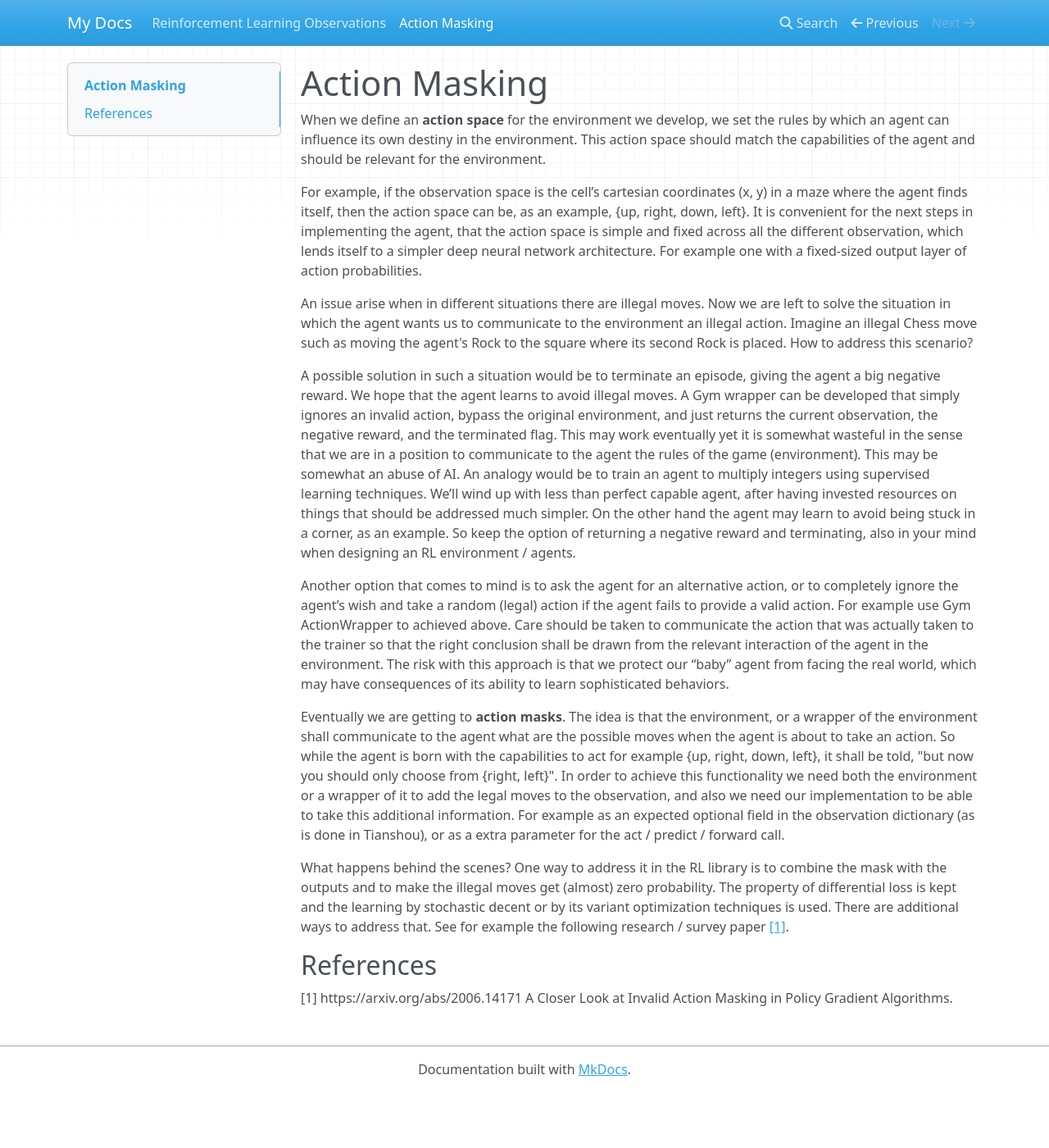
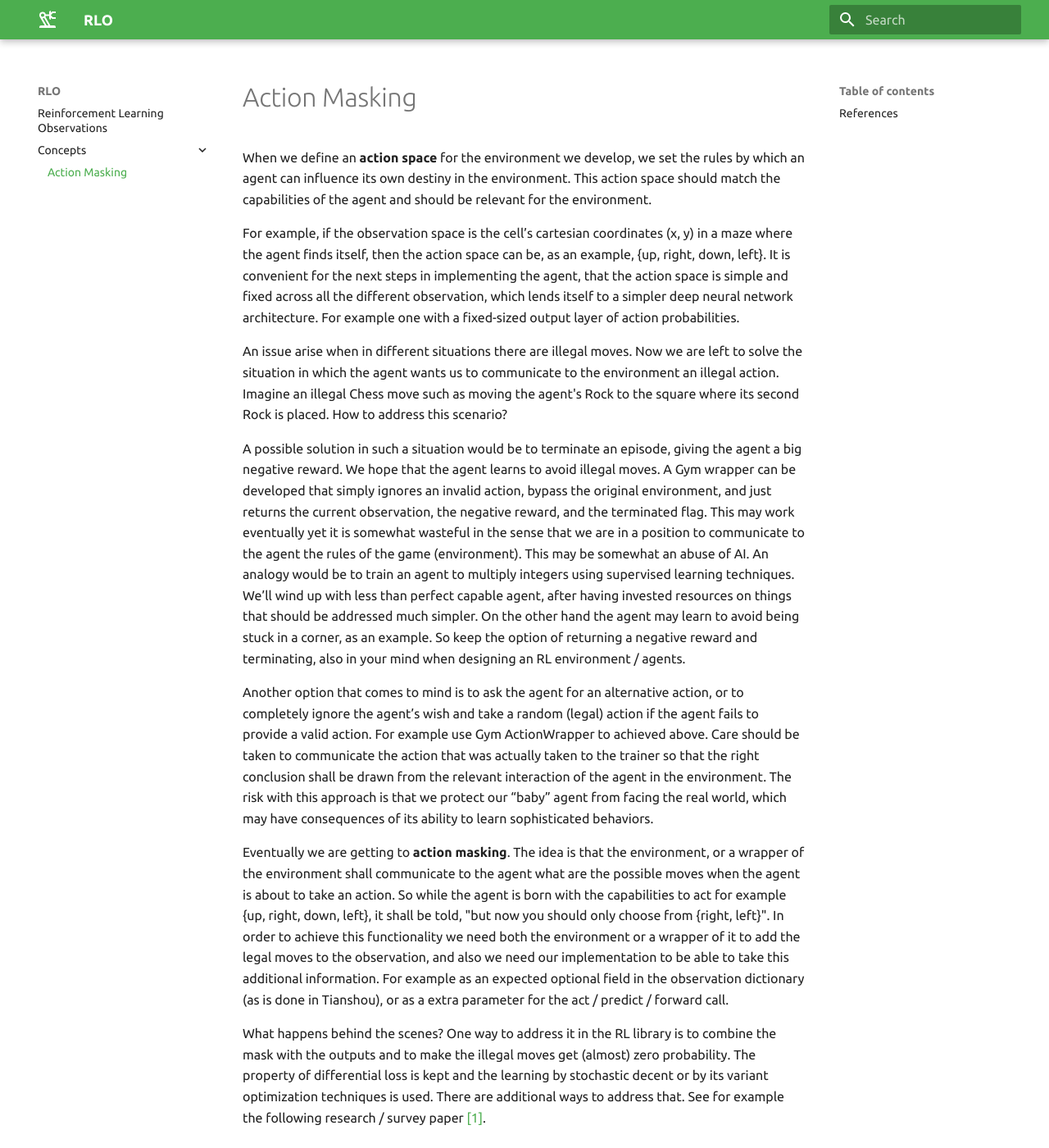
Before and after one commit to zbenmo/RLO, an MkDocs documentation site: the page built from docs/concepts/action_masking.md, in a window 1280 px wide and 1400 px high. Shown: the whole window at 82% size. Built offline with MkDocs 1.6.1 and Material for MkDocs 9.7.7, drawn with Linux system fonts in a browser that asks for light colours; nearby versions of some CDN libraries; some of the changed text lies outside the part shown.

Commit message:
added material

```diff
--- a/docs/action_masking.md
+++ b/docs/concepts/action_masking.md
@@ -12,11 +12,10 @@ This may work eventually yet it is somewhat wasteful in the sense that we are in
 
 Another option that comes to mind is to ask the agent for an alternative action, or to completely ignore the agent’s wish and take a random (legal) action if the agent fails to provide a valid action. For example use Gym ActionWrapper to achieved above. Care should be taken to communicate the action that was actually taken to the trainer so that the right conclusion shall be drawn from the relevant  interaction of the agent in the environment. The risk with this approach is that we protect our “baby” agent from facing the real world, which may have consequences of its ability to learn sophisticated behaviors.
 
-Eventually we are getting to **action masks**. The idea is that the environment, or a wrapper of the environment shall communicate to the agent what are the possible moves when the agent is about to take an action. So while the agent is born with the capabilities to act for example {up, right, down, left}, it shall be told, "but now you should only choose from {right, left}". In order to achieve this functionality we need both the environment or a wrapper of it to add the legal moves to the observation, and also we need our implementation to be able to take this additional information. For example as an expected optional field in the observation dictionary (as is done in Tianshou), or as a extra parameter for the act / predict / forward call.
+Eventually we are getting to **action masking**. The idea is that the environment, or a wrapper of the environment shall communicate to the agent what are the possible moves when the agent is about to take an action. So while the agent is born with the capabilities to act for example {up, right, down, left}, it shall be told, "but now you should only choose from {right, left}". In order to achieve this functionality we need both the environment or a wrapper of it to add the legal moves to the observation, and also we need our implementation to be able to take this additional information. For example as an expected optional field in the observation dictionary (as is done in Tianshou), or as a extra parameter for the act / predict / forward call.
 
 What happens behind the scenes? One way to address it in the RL library is to combine the mask with the outputs and to make the illegal moves get (almost) zero probability. The property of differential loss is kept and the learning by stochastic decent or by its variant optimization techniques is used. There are additional ways to address that. See for example the following research / survey paper [[1]](#1).
 
 ## References
 <a id="1">[1]</a>
-https://arxiv.org/abs/2006.14171
-A Closer Look at Invalid Action Masking in Policy Gradient Algorithms.
+[A Closer Look at Invalid Action Masking in Policy Gradient Algorithms](https://arxiv.org/abs/2006.14171).
--- a/mkdocs.yml
+++ b/mkdocs.yml
@@ -1 +1,10 @@
-site_name: My Docs
+site_name: RLO
+theme:
+  name: material
+  palette:
+    primary: green
+    accent: orange
+  font:
+    text: Ubuntu
+  icon:
+    logo: material/robot-industrial-outline
--- a/requirments.txt
+++ b/requirments.txt
@@ -1 +1,2 @@
 mkdocs
+mkdocs-material
```
Also changed, not shown: docs/index.md (+1 -1 lines).
